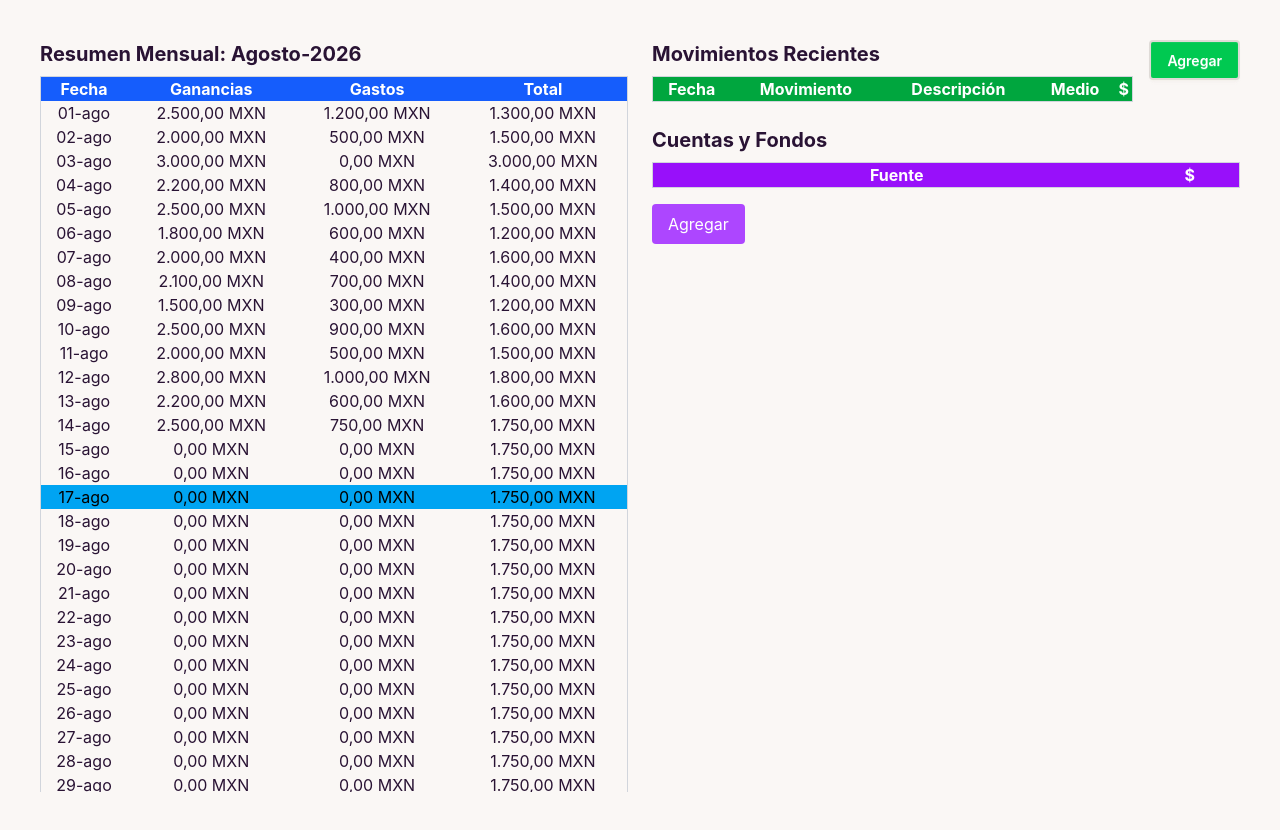
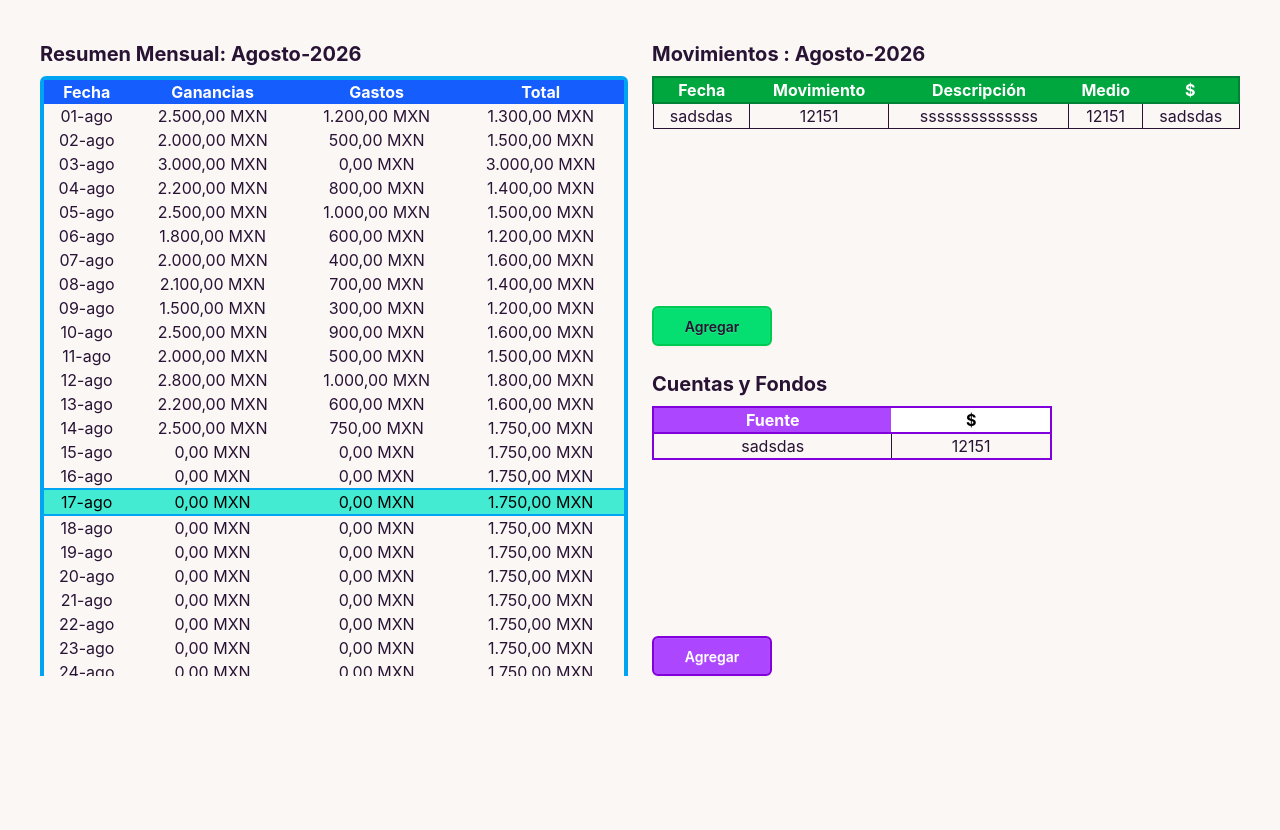
Before and after one commit to ING-Mike-Programador/Finanzas-personales--FRONTEND-, an Angular app in the folder finanzasPersonales/: page /#/principal in a window 1280 px wide. After the commit the page ends 800 px from the top, so only its background shows below. Built offline with nearby package versions, Linux system fonts and the light colour scheme.

Commit message:
Agregar modal para fuentes monetarias y mejorar estilos en la página principal

```diff
--- /dev/null
+++ b/finanzasPersonales/src/app/components/modal-Agg-FuenteMonetario/modal-Agg-FuenteMonetario.html
@@ -0,0 +1 @@
+<p>modal-Agg-FuenteMonetario works!</p>,
--- /dev/null
+++ b/finanzasPersonales/src/app/components/modal-Agg-FuenteMonetario/modal-Agg-FuenteMonetario.ts
@@ -0,0 +1,8 @@
+import { Component } from '@angular/core';
+
+@Component({
+  selector: 'modal-agg-fuente-monetario',
+  imports: [],
+  templateUrl: './modal-Agg-FuenteMonetario.html',
+})
+export class ModalAggFuenteMonetario {}
--- a/finanzasPersonales/src/app/components/tablaInfoMensual/tablaInfoMensual.html
+++ b/finanzasPersonales/src/app/components/tablaInfoMensual/tablaInfoMensual.html
@@ -1,5 +1,7 @@
 <h2 class="text-xl font-bold mb-2">Resumen Mensual: {{ months[month()] }}-{{ year() }}</h2>
-<table class="w-full text-center border border-gray-300">
+
+<div class="border-2 border-info rounded-md">
+<table class="w-full text-center border-2 border-info">
   <thead class="bg-blue-600 text-white">
     <tr>
       <th>Fecha</th>
@@ -15,7 +17,7 @@
       <tr
         [ngClass]="
           (dayActual() | date: 'dd/MM/yyyy') === (item.date | date: 'dd/MM/yyyy')
-            ? 'bg-info text-black'
+            ? 'bg-primary border-2 border-info rounded-md text-black'
             : ''
         "
       >
@@ -27,3 +29,4 @@
     }
   </tbody>
 </table>
+</div>
--- a/finanzasPersonales/src/app/pages/page-Principal/page-Principal.html
+++ b/finanzasPersonales/src/app/pages/page-Principal/page-Principal.html
@@ -1,4 +1,4 @@
-<div class="grid grid-cols-1 md:grid-cols-2 gap-6 h-screen p-6">
+<div class="grid grid-cols-1 md:grid-cols-2 gap-6 md:h-120 p-6">
   <!-- Izquierda: Resumen Mensual -->
   <div class="overflow-auto order-3 md:order-1">
     <!-- Tabla del resumen Mensual -->
@@ -9,10 +9,10 @@
   <div class="flex flex-col gap-6 order-2 md:order-2">
     <!-- Movimientos -->
     <div class="flex order-1 md:order-1">
-      <div class="flex-1 overflow-hidden">
-        <h2 class="text-xl font-bold mb-2">Movimientos Recientes</h2>
-        <table class="w-full text-center border border-gray-300">
-          <thead class="bg-green-600 text-white">
+      <div class="flex-1 overflow-hidden md:h-60">
+        <h2 class="text-xl font-bold mb-2">Movimientos : {{ months[month()] }}-{{ year() }}</h2>
+        <table class="w-full text-center border">
+          <thead class="bg-green-600 border-2 border-green-700 text-white">
             <tr>
               <th>Fecha</th>
               <th>Movimiento</th>
@@ -23,16 +23,17 @@
           </thead>
           <tbody>
             <!-- filas -->
+            <tr>
+              <td class="border">sadsdas</td>
+              <td class="border">12151</td>
+              <td class="border">ssssssssssssss</td>
+              <td class="border">12151</td>
+              <td class="border">sadsdas</td>
+            </tr>
           </tbody>
         </table>
       </div>
-      <button
-        class="btn ml-4 bg-green-500 text-white px-4 rounded"
-        onclick="modalAggData.showModal()"
-      >
-        Agregar
-      </button>
-      <!-- Open the modal using ID.showModal() method -->
+      <!-- Abrir modal usando ID.showModal() method -->
       <dialog id="modalAggData" class="modal">
         <div class="modal-box">
           <modal-agg-data-movimiento />
@@ -53,24 +54,57 @@
         </form>
       </dialog>
     </div>
-
+    <button
+      class="btn border-green-500 bg-green-400 focus:border-green-800 focus:ring-green-800 mt-0.5 w-30 px-4 rounded-md flex order-1 md:order-1"
+      onclick="modalAggData.showModal()"
+    >
+      Agregar
+    </button>
     <!-- Cuentas y Fondos -->
     <div class="order-0 md:order-2">
-      <div class="flex-1">
+      <div class="flex-1 md:h-60">
         <h2 class="text-xl font-bold mb-2">Cuentas y Fondos</h2>
-        <table class="w-full text-center border border-gray-300">
-          <thead class="bg-purple-600 text-white">
+        <table class="w-100 text-center border-2 border-purple-700">
+          <thead class="bg-purple-500 border-2 border-purple-700 text-white">
             <tr>
-              <th>Fuente</th>
-              <th>$</th>
+              <th class="border w-60">Fuente</th>
+              <th class="border w-40 bg-white text-black">$</th>
             </tr>
           </thead>
           <tbody>
-            <!-- filas -->
+            <tr>
+              <td class="border">sadsdas</td>
+              <td class="border">12151</td>
+            </tr>
           </tbody>
         </table>
       </div>
-      <button class="mt-4 bg-purple-500 text-white px-4 py-2 rounded">Agregar</button>
+      <!-- Abrir modal usando ID.showModal() method -->
+      <dialog id="modalAggFuenteMon" class="modal">
+        <div class="modal-box">
+          <modal-agg-fuente-monetario />
+          <div class="modal-action">
+            <form method="dialog">
+              <!-- Al dar click se cerrara el modal y guardara los datos -->
+              <button class="btn bg-primary rounded-2xl border-info">Guardar</button>
+            </form>
+            <form method="dialog">
+              <!-- Al dar click se cerrara el mismo -->
+              <button class="btn bg-warning rounded-2xl border-error">Close</button>
+            </form>
+          </div>
+        </div>
+        <form method="dialog" class="modal-backdrop">
+          <!-- Al dar click fuera del modal cerrara el modal -->
+          <button>close</button>
+        </form>
+      </dialog>
     </div>
+    <button
+      class="btn border-purple-700 bg-purple-500 focus:purple-green-800 focus:ring-purple-950 text-white mt-0.5 w-30 px-4 rounded-md flex order-0 md:order-2"
+      onclick="modalAggFuenteMon.showModal()"
+    >
+      Agregar
+    </button>
   </div>
 </div>
--- a/finanzasPersonales/src/app/pages/page-Principal/page-Principal.ts
+++ b/finanzasPersonales/src/app/pages/page-Principal/page-Principal.ts
@@ -1,12 +1,32 @@
 import { Component, signal } from '@angular/core';
 import { TablaInfoMensual } from '../../components/tablaInfoMensual/tablaInfoMensual';
 import { ModalAggDataMovimiento } from '../../components/modal-Agg-DataMovimiento/modal-Agg-DataMovimiento';
+import { ModalAggFuenteMonetario } from "../../components/modal-Agg-FuenteMonetario/modal-Agg-FuenteMonetario";
 
 @Component({
   selector: 'app-page-principal',
-  imports: [TablaInfoMensual, ModalAggDataMovimiento],
+  imports: [TablaInfoMensual, ModalAggDataMovimiento, ModalAggFuenteMonetario],
   templateUrl: './page-Principal.html',
 })
 export default class PagePrincipal {
+  dayActual = signal(new Date()); // obtener la fecha actual
+  month = signal(new Date().getMonth()); // obtener el mes actual (los meses van de 0 a 11)
+  year = signal(new Date().getFullYear()); // obtener el año actual
+  daysInMonth = signal(new Date(this.year(), this.month() + 1, 0).getDate()); // obtener el número de días en el mes actual
 
+  // Array con los nombres de los meses
+  months = [
+    'Enero',
+    'Febrero',
+    'Marzo',
+    'Abril',
+    'Mayo',
+    'Junio',
+    'Julio',
+    'Agosto',
+    'Septiembre',
+    'Octubre',
+    'Noviembre',
+    'Diciembre',
+  ];
 }
```
